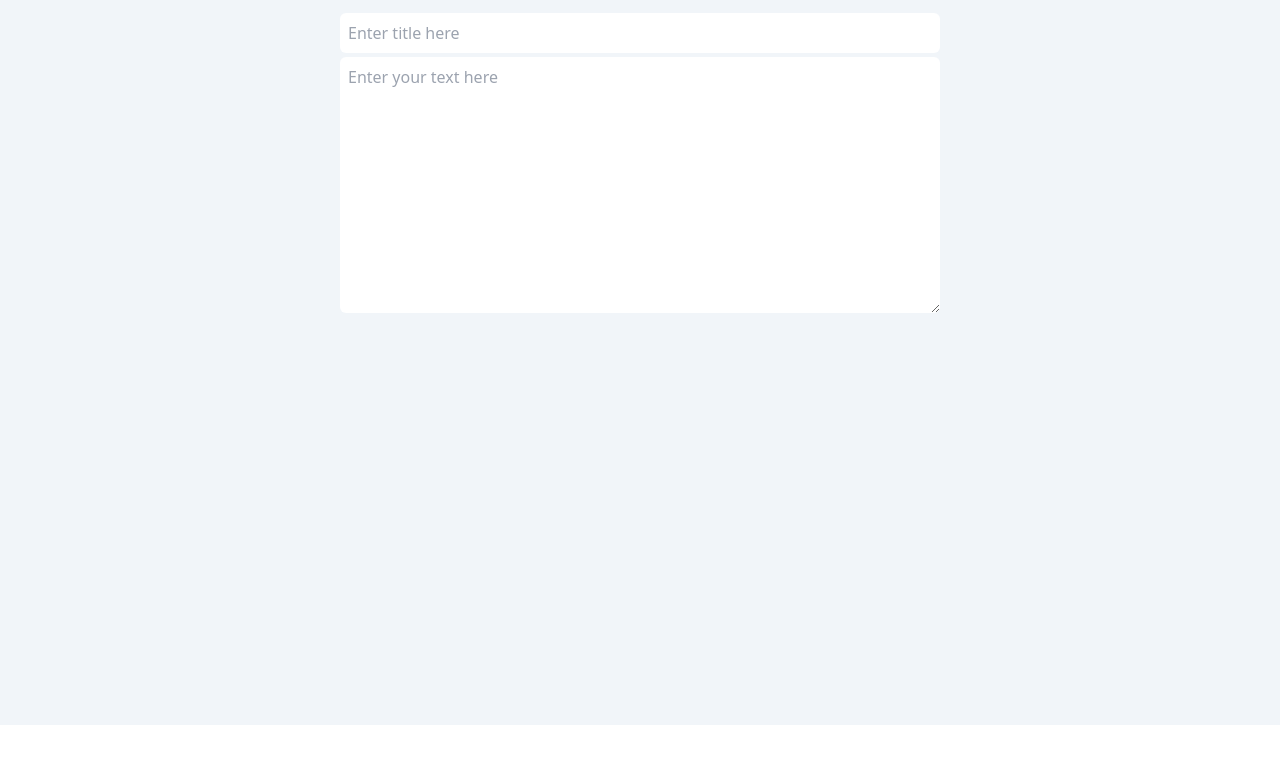
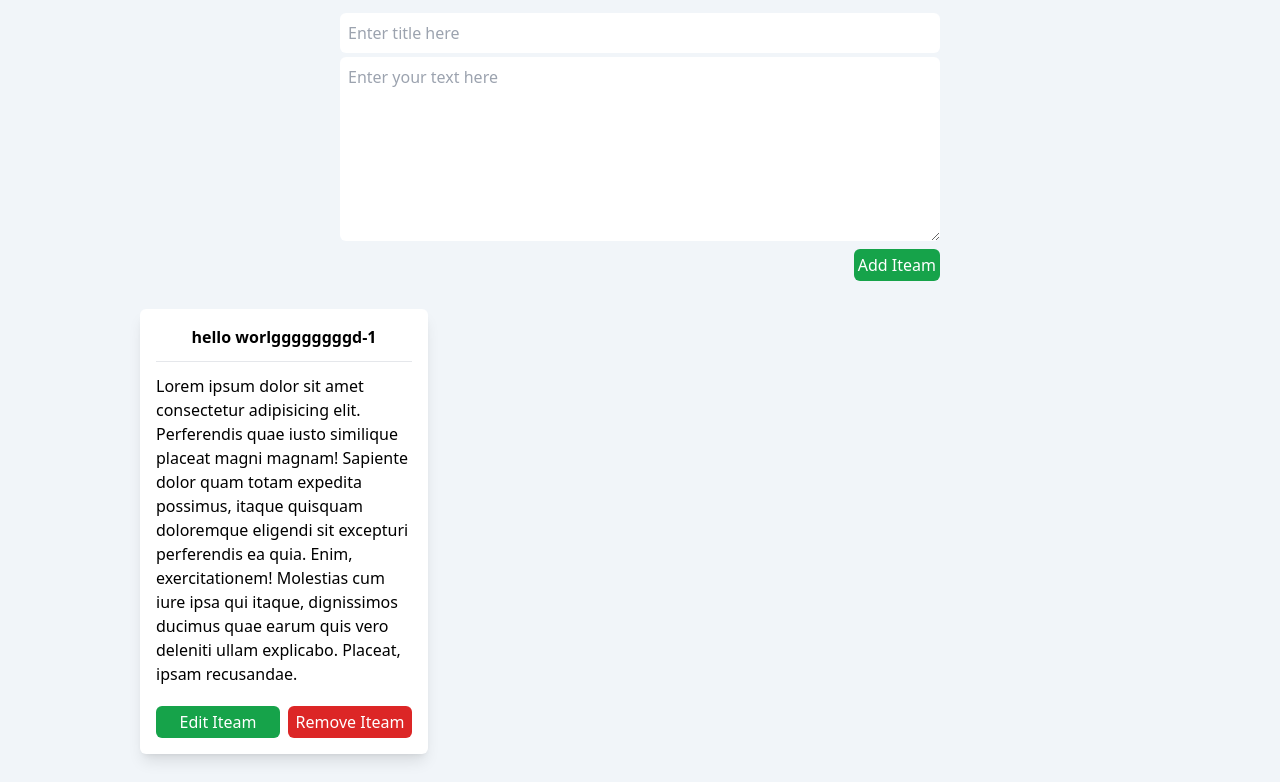
Before and after one commit to rjspyk5/Temporary-ToDo-app, a plain HTML site: page index.html in a window 1280 px wide. Shown: the part 75-857 px from the top of the page. Before the commit the page ends 800 px from the top, so only its background shows below. Drawn offline with nearby package versions, Linux system fonts and the light colour scheme.

Commit message:
card desgain complete

```diff
--- a/index.html
+++ b/index.html
@@ -8,16 +8,37 @@
     <script src="https://cdn.tailwindcss.com"></script>
 </head>
 
-<body>
-    <main class="container mx-auto bg-slate-100 min-h-screen">
+<body class="bg-slate-100 px-4">
+    <main class="container mx-auto  min-h-screen">
         <h1 class="text-5xl font-bold text-center py-3 mb-4">Temo<span class="text-red-600">r</span>ary ToDo App</h1>
         <!-- Text input section -->
         <section class="max-w-[600px] mx-auto ">
             <form action="" class="space-y-1 *:rounded-md">
-                <input class="block w-full p-2" type="text" name="" id="titleField" placeholder="Enter title here">
-                <textarea id="textField" class="block w-full p-2" name="" id="" cols="30" rows="10"
-                    placeholder="Enter your text here"></textarea>
+                <input class="block w-full p-2 focus:outline-green-400" type="text" name="" id="titleField"
+                    placeholder="Enter title here">
+                <textarea id="textField" class="block w-full p-2 focus:outline-green-400" name="" id="" cols="30"
+                    rows="7" placeholder="Enter your text here"></textarea>
             </form>
+            <div class="flex justify-end"><button type="button" class="p-1 text-white bg-green-600 rounded-md mt-2 ">Add
+                    Iteam</button></div>
+        </section>
+        <section class="flex flex-col md:flex-row gap-9 flex-wrap max-w-[1000px] mx-auto my-7 items-center">
+            <div class="shadow-lg rounded-md bg-white  p-4 md:max-w-72 space-y-3">
+
+                <h1 class="text-center font-bold" id="title-text">hello worlggggggggd-1</h1>
+                <hr>
+                <p>Lorem ipsum dolor sit amet consectetur adipisicing elit. Perferendis quae iusto similique placeat
+                    magni magnam! Sapiente dolor quam totam expedita possimus, itaque quisquam doloremque eligendi sit
+                    excepturi perferendis ea quia. Enim, exercitationem! Molestias cum iure ipsa qui itaque, dignissimos
+                    ducimus quae earum quis vero deleniti ullam explicabo. Placeat, ipsam recusandae.</p>
+                <div class="flex justify-center gap-2">
+                    <button type="button" class="p-1 text-white bg-green-600 w-full rounded-md mt-2 ">Edit
+                        Iteam</button>
+                    <button type="button" class="p-1 text-white bg-red-600 w-full rounded-md mt-2 ">Remove
+                        Iteam</button>
+                </div>
+            </div>
+
         </section>
 
 
--- a/index.js
+++ b/index.js
@@ -0,0 +1,5 @@
+class Iteam{
+    constructor() {
+
+    }
+}
```
